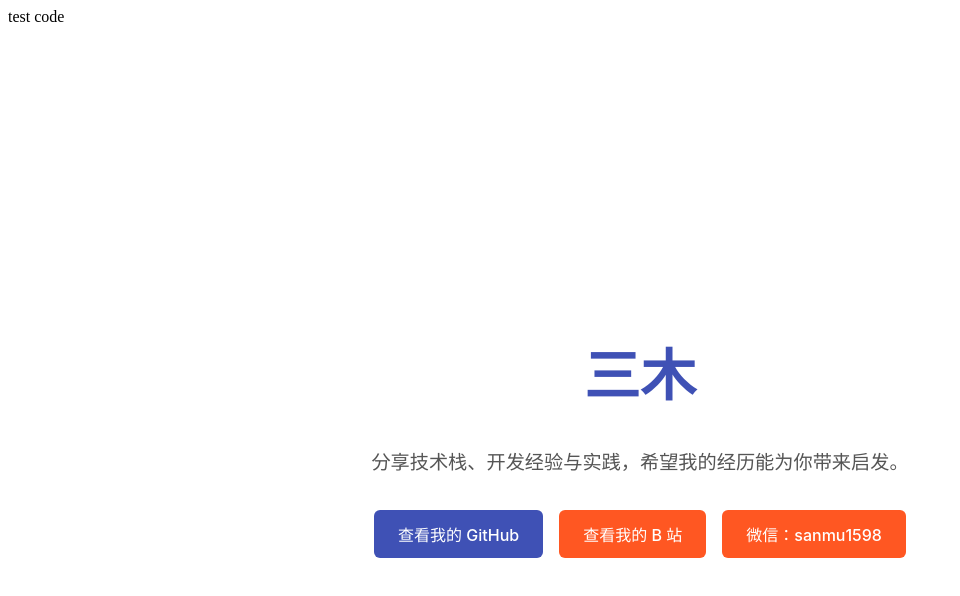
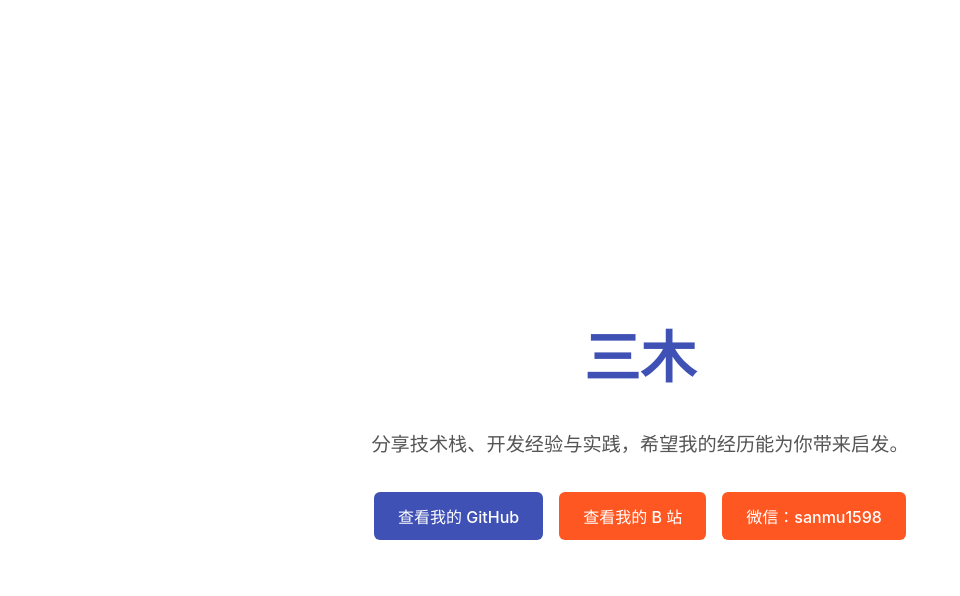
Before and after one commit to calmound/three-website, a Next.js app: page / in a window 1280 px wide. Shown: the top 596 px of the page, without its empty margins (0-960 px from the left). Built offline with nearby package versions, Linux system fonts and the light colour scheme.

Commit message:
refactor: remove test code from App component

```diff
--- a/pages/_app.js
+++ b/pages/_app.js
@@ -17,7 +17,6 @@ const App = ({ Component, pageProps }) => {
           `,
         }}
       />
-      test code
       <Component {...pageProps} />
     </>
   );
```
